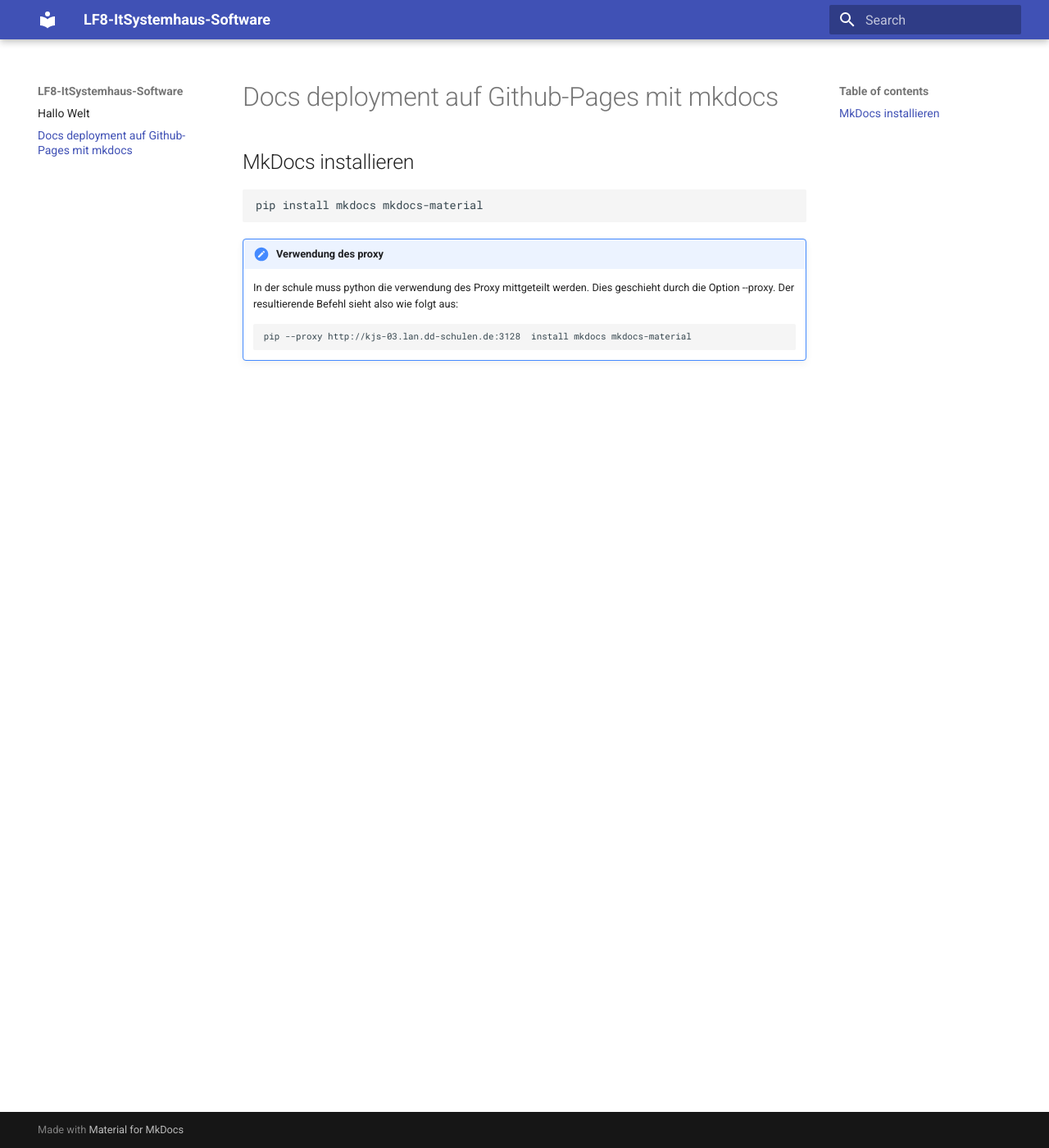
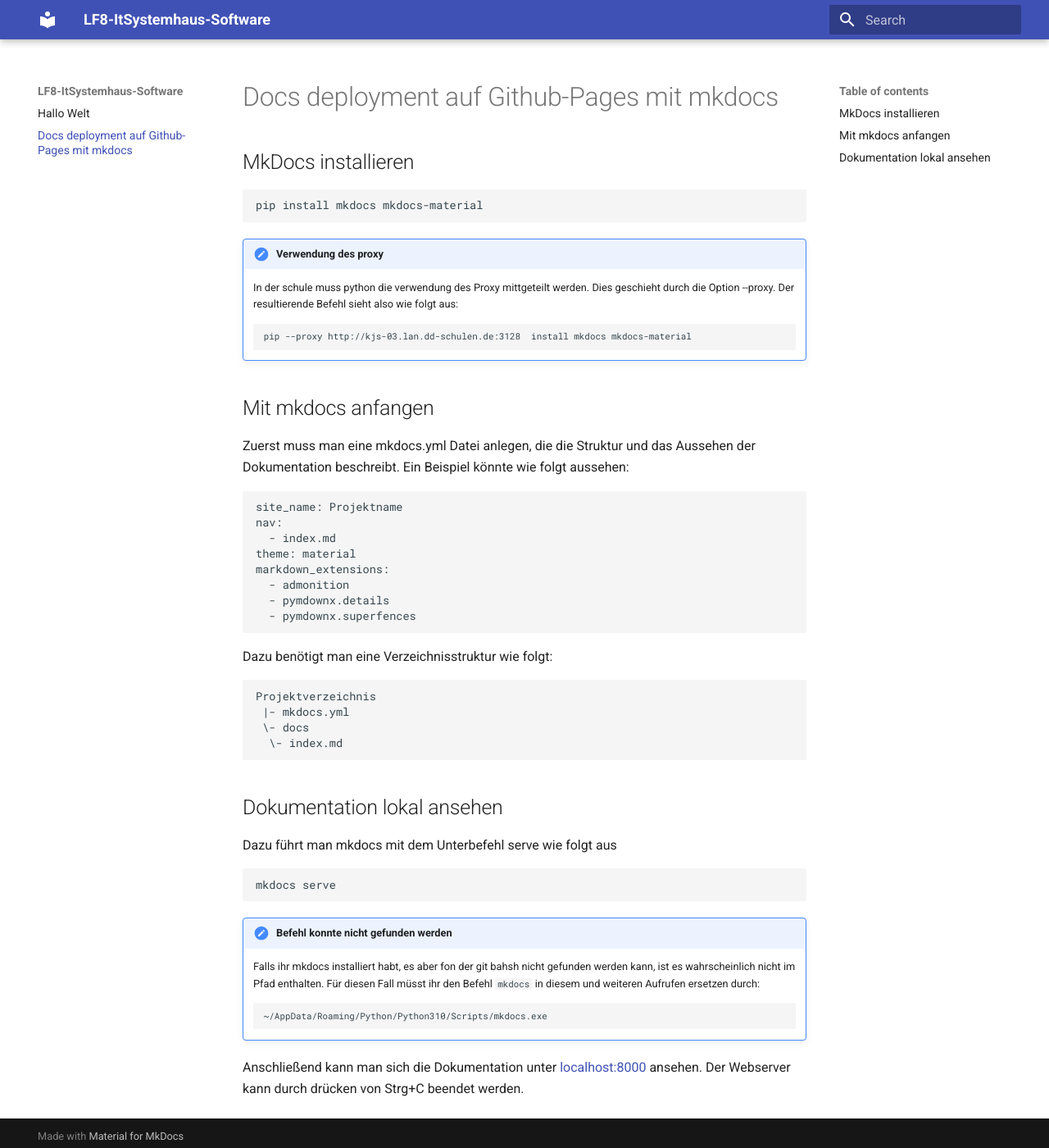
Before and after one commit to fabi321/lf8-itsystemhaus-software, an MkDocs documentation site: the page built from docs/deployment_mit_mkdocs.md, in a window 1280 px wide and 1400 px high. Shown: the whole window at 82% size. Built offline with MkDocs 1.6.1 and Material for MkDocs 9.7.7, drawn with Linux system fonts in a browser that asks for light colours.

Commit message:
mehr Anleitung

````diff
--- a/docs/deployment_mit_mkdocs.md
+++ b/docs/deployment_mit_mkdocs.md
@@ -11,3 +11,41 @@
 	```
 	pip --proxy http://kjs-03.lan.dd-schulen.de:3128  install mkdocs mkdocs-material
 	```
+
+## Mit mkdocs anfangen
+
+Zuerst muss man eine mkdocs.yml Datei anlegen, die die Struktur und das Aussehen der Dokumentation beschreibt. Ein Beispiel könnte wie folgt aussehen:
+```
+site_name: Projektname
+nav:
+  - index.md
+theme: material
+markdown_extensions:
+  - admonition
+  - pymdownx.details
+  - pymdownx.superfences
+```
+
+Dazu benötigt man eine Verzeichnisstruktur wie folgt:
+```
+Projektverzeichnis
+ |- mkdocs.yml
+ \- docs
+  \- index.md
+```
+
+## Dokumentation lokal ansehen
+
+Dazu führt man mkdocs mit dem Unterbefehl serve wie folgt aus
+```
+mkdocs serve
+```
+
+!!! note "Befehl konnte nicht gefunden werden"
+	Falls ihr mkdocs installiert habt, es aber fon der git bahsh nicht gefunden werden kann, ist es wahrscheinlich nicht im Pfad enthalten. Für diesen Fall müsst ihr den Befehl `mkdocs` in diesem und weiteren Aufrufen ersetzen durch:
+	```
+	~/AppData/Roaming/Python/Python310/Scripts/mkdocs.exe
+	```
+
+Anschließend kann man sich die Dokumentation unter [localhost:8000](http://localhost:8000) ansehen.
+Der Webserver kann durch drücken von Strg+C beendet werden.
````
